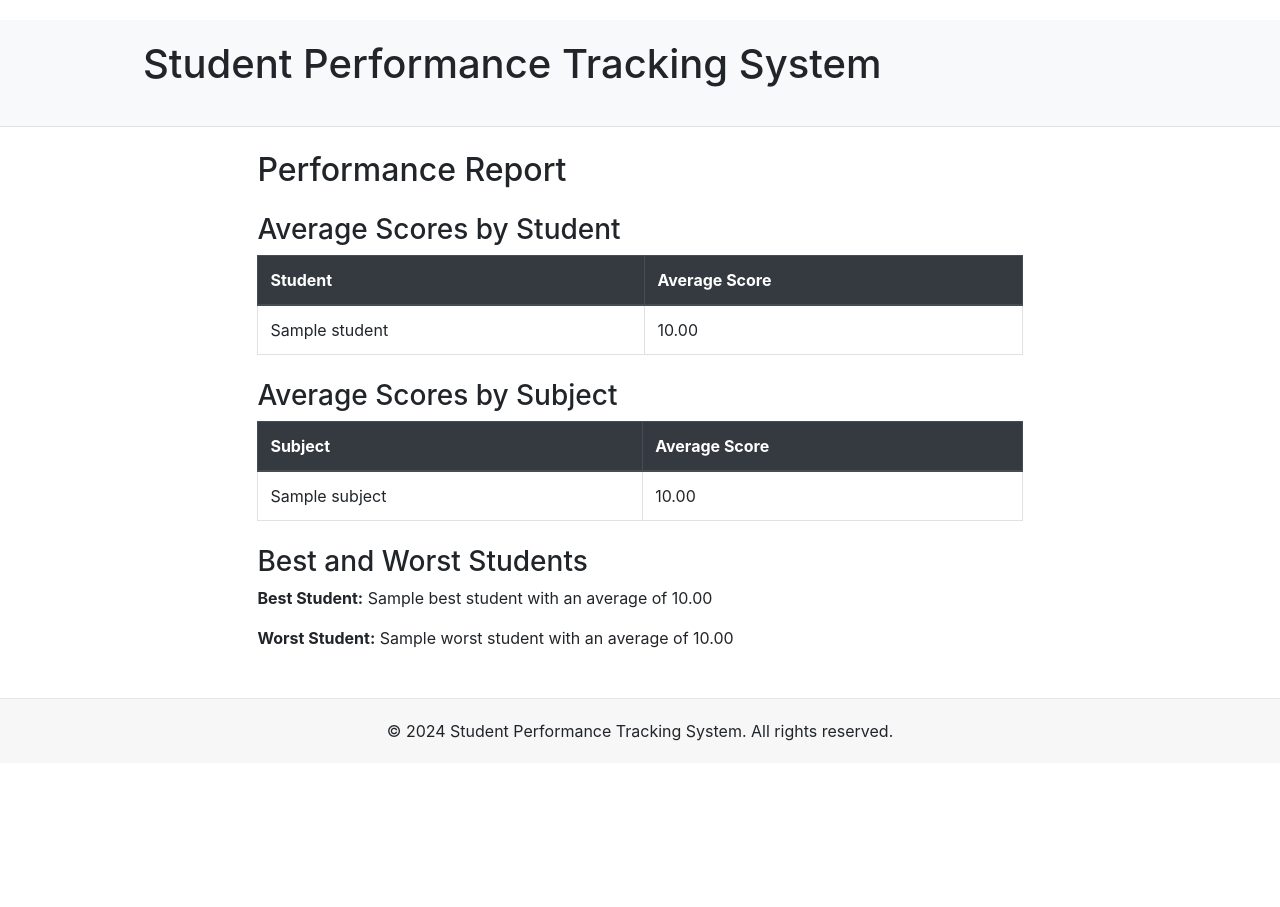
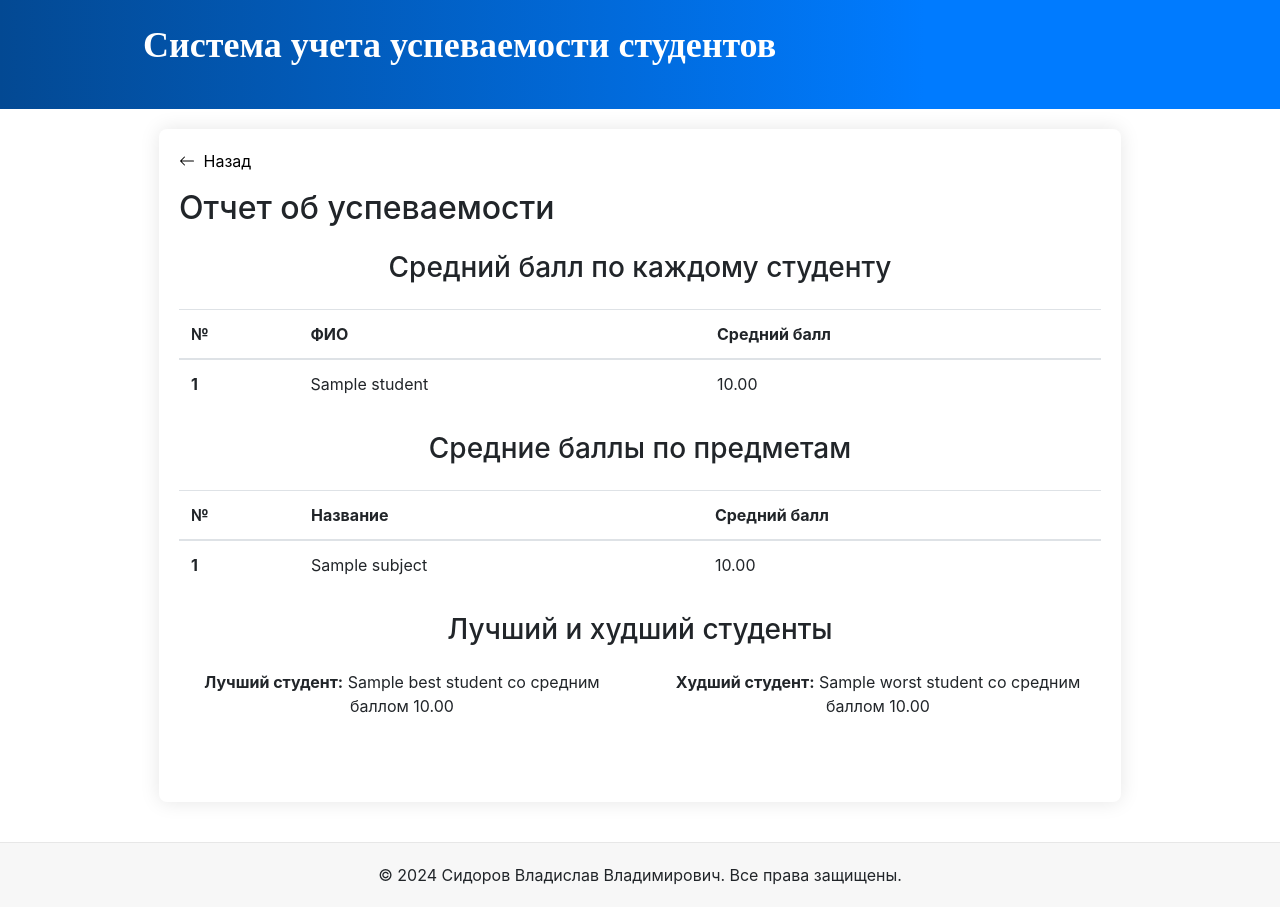
Before and after one commit to Sidlaf/django-university, a Django app: template django_primer/templates/report.html in a window 1280 px wide. Before the commit the page ends 741 px from the top, so only its background shows below. Run offline with Django 4.2, Linux system fonts and the light colour scheme; the template is opened without the code that fills it: most values are stand-ins (such as "Sample title", 1, 10 or a date in 2020); some libraries are stand-ins or nearby versions.

Commit message:
frontend

```diff
--- a/django_primer/templates/base_generic.html
+++ b/django_primer/templates/base_generic.html
@@ -4,13 +4,9 @@
 <head>
     <meta charset="UTF-8">
     <meta name="viewport" content="width=device-width, initial-scale=1.0">
-    <title>Student Performance Tracking System</title>
+    <title>Система учета успеваемости студентов</title>
     <link rel="stylesheet" href="https://stackpath.bootstrapcdn.com/bootstrap/4.5.2/css/bootstrap.min.css">
     <style>
-        body {
-            padding-top: 20px;
-        }
-
         .container {
             width: 80%;
             margin: auto;
@@ -34,14 +30,23 @@
         }
 
         .header {
-            background-color: #f8f9fa;
-            border-bottom: 1px solid #e2e2e2;
+            background: linear-gradient(90deg, #034993, #007bff 72.23%);
             padding-bottom: 10px;
-            margin-bottom: 20px;
+
         }
 
         .header h1 {
+            font-family: Montserrat;
             padding: 20px 0;
+            color: #fff;
+            font-weight: 600;
+            font-size: 36px;
+            line-height: 51px;
+            color: #fff;
+        }
+
+        .header a {
+            text-decoration: none;
         }
 
         .form-container {
@@ -58,12 +63,16 @@
             box-shadow: 0 0 20px rgba(0, 0, 0, 0.1);
         }
 
+        .content {
+            padding: 20px;
+            min-height: calc(100vh - 200px);
+
+        }
+
         .custom-link {
             color: black;
             text-decoration: none;
-            /* Убрать подчеркивание */
             margin-bottom: 30px;
-            /* Отступ снизу 40px */
             display: inline-block;
         }
 
@@ -76,16 +85,20 @@
 <body>
     <div class="header">
         <div class="container">
-            <h1>Student Performance Tracking System</h1>
+            <a href="{% url 'index' %}">
+                <h1>Система учета успеваемости студентов</h1>
+            </a>
         </div>
     </div>
-    <div class="container">
-        {% block content %}
-        {% endblock %}
+    <div class="content">
+        <div class="container">
+            {% block content %}
+            {% endblock %}
+        </div>
     </div>
     <div class="footer">
         <div class="container">
-            &copy; 2024 Student Performance Tracking System. All rights reserved.
+            &copy; 2024 Сидоров Владислав Владимирович. Все права защищены.
         </div>
     </div>
     <script src="https://code.jquery.com/jquery-3.5.1.slim.min.js"></script>
--- a/django_primer/templates/report.html
+++ b/django_primer/templates/report.html
@@ -1,21 +1,32 @@
 {% extends "base_generic.html" %}
 
 {% block content %}
-<div class="container mt-4">
-    <h2>Performance Report</h2>
+<div class="container-no-padding">
+    <div class="table-container">
+        <a href="{% url 'index' %}" class="mb-3 custom-link">
+            <svg xmlns="http://www.w3.org/2000/svg" width="20" height="20" fill="currentColor" class="bi bi-arrow-left"
+                viewBox="0 0 20 20">
+                <path fill-rule="evenodd"
+                    d="M15 8a.5.5 0 0 0-.5-.5H2.707l3.147-3.146a.5.5 0 1 0-.708-.708l-4 4a.5.5 0 0 0 0 .708l4 4a.5.5 0 0 0 .708-.708L2.707 8.5H14.5A.5.5 0 0 0 15 8z" />
+            </svg>
+            Назад
+        </a>
+        <h2>Отчет об успеваемости</h2>
 
         <div class="report-section mt-4">
-        <h3>Average Scores by Student</h3>
-        <table class="table table-bordered table-hover">
-            <thead class="thead-dark">
+            <h3 class="text-center">Средний балл по каждому студенту</h3>
+            <table class="table table-hover mt-4">
+                <thead>
                     <tr>
-                    <th>Student</th>
-                    <th>Average Score</th>
+                        <th>№</th>
+                        <th>ФИО</th>
+                        <th>Средний балл</th>
                     </tr>
                 </thead>
                 <tbody>
                     {% for student in student_averages %}
                     <tr>
+                        <th scope="row">{{ forloop.counter }}</th>
                         <td>{{ student.student__name }}</td>
                         <td>{{ student.average_score|floatformat:2 }}</td>
                     </tr>
@@ -25,17 +36,19 @@
         </div>
 
         <div class="report-section mt-4">
-        <h3>Average Scores by Subject</h3>
-        <table class="table table-bordered table-hover">
-            <thead class="thead-dark">
+            <h3 class="text-center">Средние баллы по предметам</h3>
+            <table class="table mt-4 table-hover">
+                <thead>
                     <tr>
-                    <th>Subject</th>
-                    <th>Average Score</th>
+                        <th>№</th>
+                        <th>Название</th>
+                        <th>Средний балл</th>
                     </tr>
                 </thead>
                 <tbody>
                     {% for subject in subject_averages %}
                     <tr>
+                        <th scope="row">{{ forloop.counter }}</th>
                         <td>{{ subject.subject__name }}</td>
                         <td>{{ subject.average_score|floatformat:2 }}</td>
                     </tr>
@@ -45,9 +58,18 @@
         </div>
 
         <div class="report-section mt-4 mb-5">
-        <h3>Best and Worst Students</h3>
-        <p><strong>Best Student:</strong> {{ best_student.student__name }} with an average of {{ best_student.average_score|floatformat:2 }}</p>
-        <p><strong>Worst Student:</strong> {{ worst_student.student__name }} with an average of {{ worst_student.average_score|floatformat:2 }}</p>
+            <h3 class="text-center">Лучший и xудший студенты</h3>
+            <div class="row mt-4">
+                <div class="col-md-6">
+                    <p class="text-center"><strong>Лучший студент:</strong> {{ best_student.student__name }} со средним
+                        баллом {{ best_student.average_score|floatformat:2 }}</p>
+                </div>
+                <div class="col-md-6">
+                    <p class="text-center"><strong>Худший студент:</strong> {{ worst_student.student__name }} со средним
+                        баллом {{ worst_student.average_score|floatformat:2 }}</p>
+                </div>
+            </div>
+        </div>
     </div>
 </div>
 {% endblock %}
--- a/django_primer/templates/student_confirm_delete.html
+++ b/django_primer/templates/student_confirm_delete.html
@@ -3,7 +3,7 @@
 {% block content %}
 <div class="form-container">
     <h2>Вы уверены, что хотите удалить студента "{{ object.name }}"?</h2>
-    <form method="post" class="form">
+    <form method="post" class="form mt-4">
         {% csrf_token %}
         <input type="submit" class="btn btn-danger" value="Удалить">
         <a href="{% url 'student_list' %}" class="btn btn-secondary">Отмена</a>
--- a/django_primer/templates/student_form.html
+++ b/django_primer/templates/student_form.html
@@ -13,7 +13,7 @@
         <div class="form-group">
             <label for="id_birth_date">Дата рождения:</label>
             <input type="date" class="form-control" id="id_birth_date" name="birth_date"
-                value="{{ form.birth_date.value|default_if_none:'' }}" required>
+                value="{{ form.birth_date.value|date:'Y-m-d'|default_if_none:'' }}" required>
         </div>
         <button type="submit" class="btn btn-custom">Сохранить</button>
         <button onclick="history.back()" class="btn btn-secondary">Отмена</button>
--- a/django_primer/templates/subject_confirm_delete.html
+++ b/django_primer/templates/subject_confirm_delete.html
@@ -3,7 +3,7 @@
 {% block content %}
 <div class="form-container">
     <h2>Вы уверены, что хотите удалить тему "{{ object.name }}"?</h2>
-    <form method="post" class="form">
+    <form method="post" class="form mt-4">
         {% csrf_token %}
         <input type="submit" class="btn btn-danger" value="Удалить">
         <a href="{% url 'subject_list' %}" class="btn btn-secondary">Отмена</a>
--- a/django_primer/views/__init__.py
+++ b/django_primer/views/__init__.py
@@ -1,5 +1,5 @@
 from .index_view import IndexView
 from .report_views import ReportView
 from .score_views import ScoreListView, ScoreCreateView, ScoreUpdateView, ScoreDeleteView
-from .student_views import StudentListView, StudentCreateView, StudentUpdateView, StudentDeleteView, StudentPerformanceSummaryView
+from .student_views import StudentListView, StudentCreateView, StudentUpdateView, StudentDeleteView
 from .subject_views import SubjectListView, SubjectCreateView, SubjectDeleteView, SubjectUpdateView
```
Also changed, not shown: django_primer/templates/index.html (+21 -11 lines), django_primer/templates/score_confirm_delete.html (+11 -9 lines), django_primer/templates/score_form.html (+8 -9 lines), django_primer/views/student_views.py (+4 -25 lines). Lines whose indentation alone changed are shown as unchanged.
